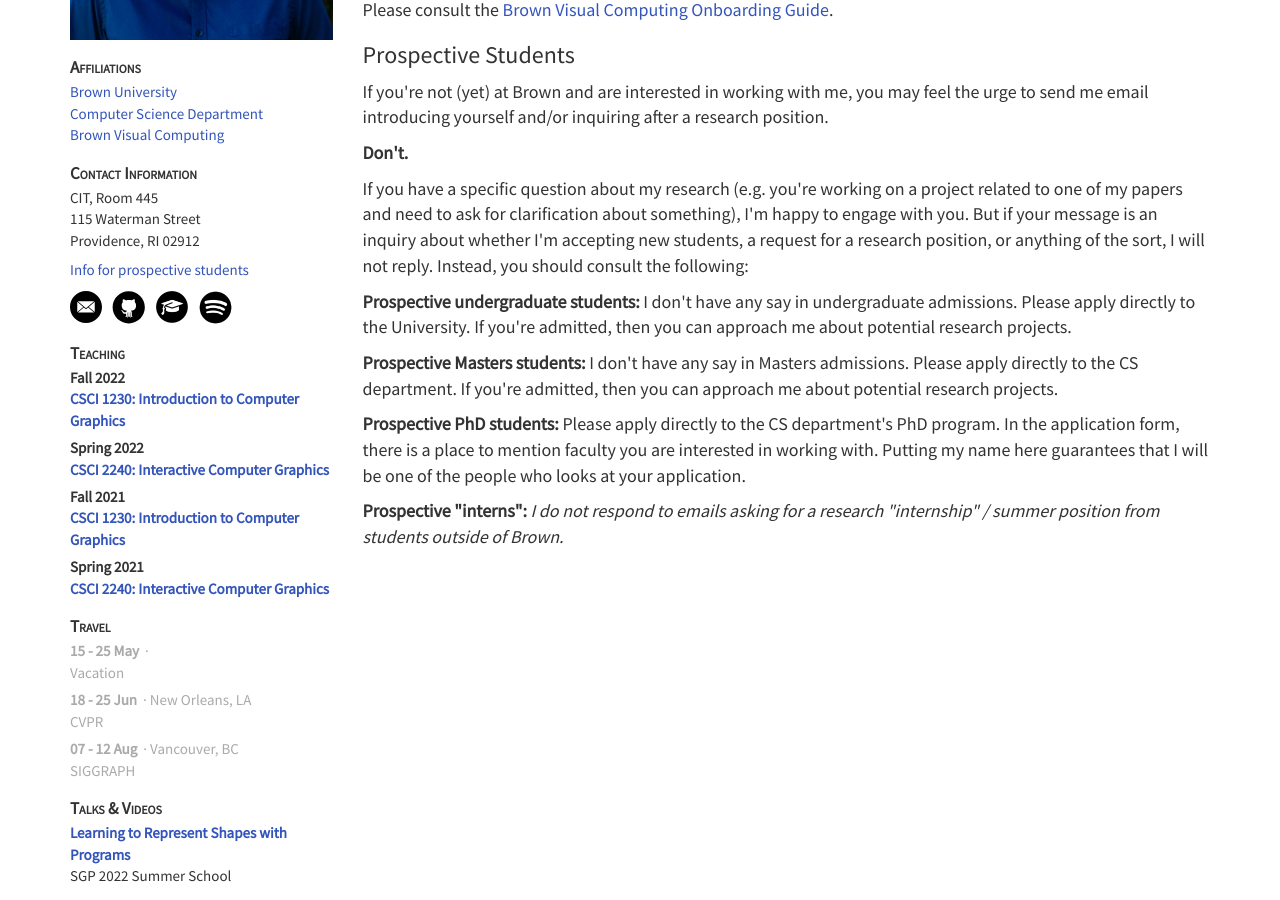
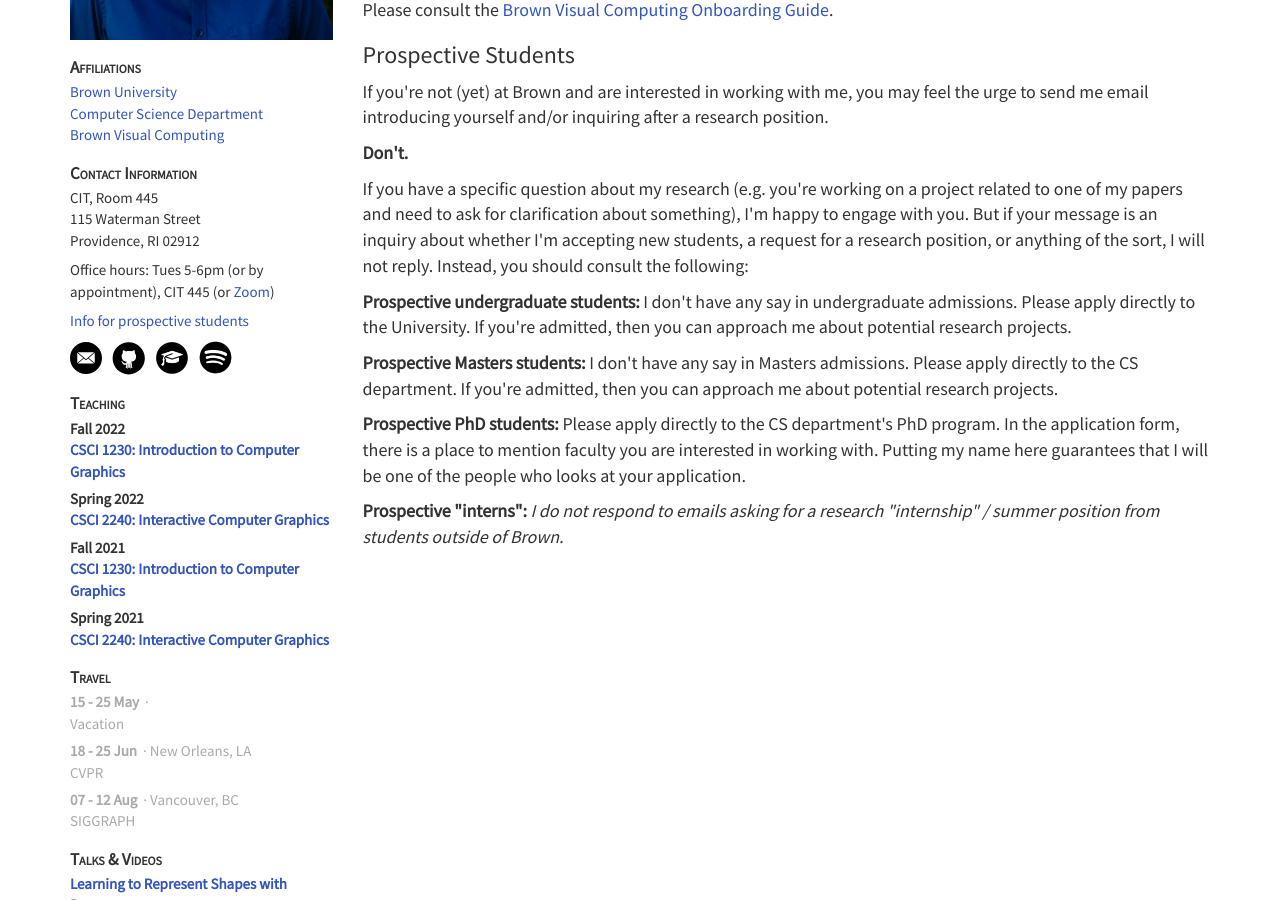
Before and after one commit to dritchie/dritchie.github.io, a Jekyll site: the page built from prospective_students.html, in a window 1280 px wide and 900 px high, scrolled down 302 px. Built offline with Jekyll 4.4.1, drawn with Linux system fonts in a browser that asks for light colours.

Commit message:
Fall '22 office hours.

```diff
--- a/_includes/sidebar.html
+++ b/_includes/sidebar.html
@@ -14,7 +14,7 @@
 	<div>CIT, Room 445</div>
 	<div>115 Waterman Street</div>
 	<div>Providence, RI 02912</div>
-	<!-- <div id='officehours'>Office hours: Mon 12-1pm (or by appointment), CIT 445 (or <a target='_blank' href='https://brown.zoom.us/j/94791102694'>Zoom</a>)</div> -->
+	<div id='officehours'>Office hours: Tues 5-6pm (or by appointment), CIT 445 (or <a target='_blank' href='https://brown.zoom.us/j/94791102694'>Zoom</a>)</div>
 	<div id='prospectives'>
 		<a target='_blank' href='/prospective_students.html'>Info for prospective students</a>
 	</div>
```
